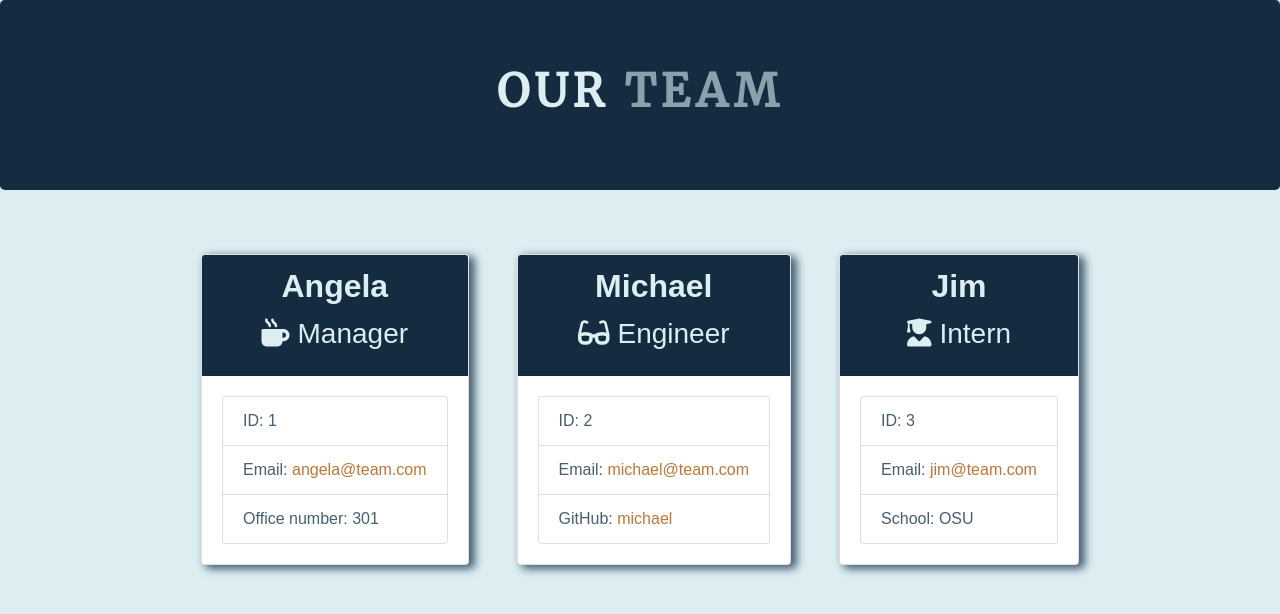
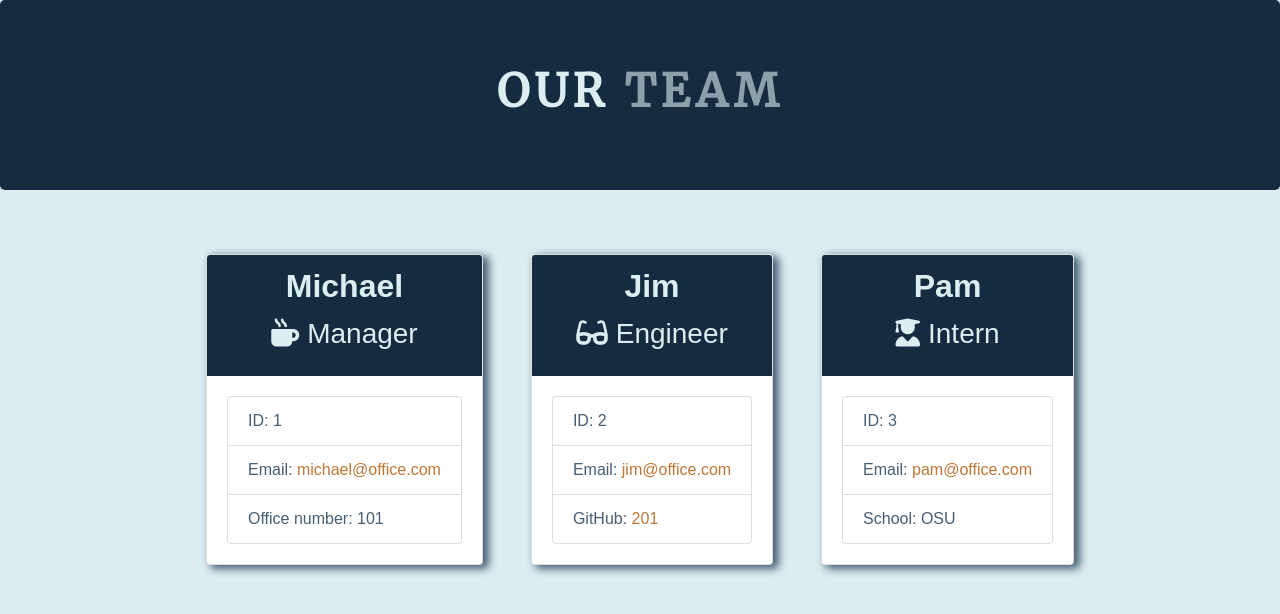
Before and after one commit to MichaelAdamGroberman/team-profile-generator-1, a website: page output/team.html in a window 1280 px wide. Drawn offline with nearby package versions, Linux system fonts and the light colour scheme; a web font is replaced by a local one.

Commit message:
update readme with video demo and sample output

```diff
--- a/output/team.html
+++ b/output/team.html
@@ -26,38 +26,38 @@
             <div class="team-area col-12 d-flex justify-content-center mt-5">
                 <div class="card employee-card mr-4 ml-4 mb-3">
     <div class="card-header text-center">
-        <h2 class="card-title">Angela</h2>
+        <h2 class="card-title">Michael</h2>
         <h3 class="card-title"><i class="fas fa-mug-hot mr-2"></i>Manager</h3>
     </div>
     <div class="card-body">
         <ul class="list-group">
             <li class="list-group-item">ID: 1</li>
-            <li class="list-group-item">Email: <a href="mailto:angela@team.com">angela@team.com</a></li>
-            <li class="list-group-item">Office number: 301</li>
+            <li class="list-group-item">Email: <a href="mailto:michael@office.com">michael@office.com</a></li>
+            <li class="list-group-item">Office number: 101</li>
         </ul>
     </div>
 </div><div class="card employee-card mr-4 ml-4 mb-3">
     <div class="card-header text-center">
-        <h2 class="card-title">Michael</h2>
+        <h2 class="card-title">Jim</h2>
         <h3 class="card-title"><i class="fas fa-glasses mr-2"></i>Engineer</h3>
     </div>
     <div class="card-body">
         <ul class="list-group">
             <li class="list-group-item">ID: 2</li>
-            <li class="list-group-item">Email: <a href="mailto:michael@team.com">michael@team.com</a></li>
-            <li class="list-group-item">GitHub: <a href="https://github.com/michael" target="_blank"
-                    rel="noopener noreferrer">michael</a></li>
+            <li class="list-group-item">Email: <a href="mailto:jim@office.com">jim@office.com</a></li>
+            <li class="list-group-item">GitHub: <a href="https://github.com/201" target="_blank"
+                    rel="noopener noreferrer">201</a></li>
         </ul>
     </div>
 </div><div class="card employee-card mr-4 ml-4 mb-3">
     <div class="card-header text-center">
-        <h2 class="card-title">Jim</h2>
+        <h2 class="card-title">Pam</h2>
         <h3 class="card-title"><i class="fas fa-user-graduate mr-2"></i>Intern</h3>
     </div>
     <div class="card-body">
         <ul class="list-group">
             <li class="list-group-item">ID: 3</li>
-            <li class="list-group-item">Email: <a href="mailto:jim@team.com">jim@team.com</a></li>
+            <li class="list-group-item">Email: <a href="mailto:pam@office.com">pam@office.com</a></li>
             <li class="list-group-item">School: OSU</li>
         </ul>
     </div>
```
Also changed, not shown: Assets/team-sample.png, README.md.
